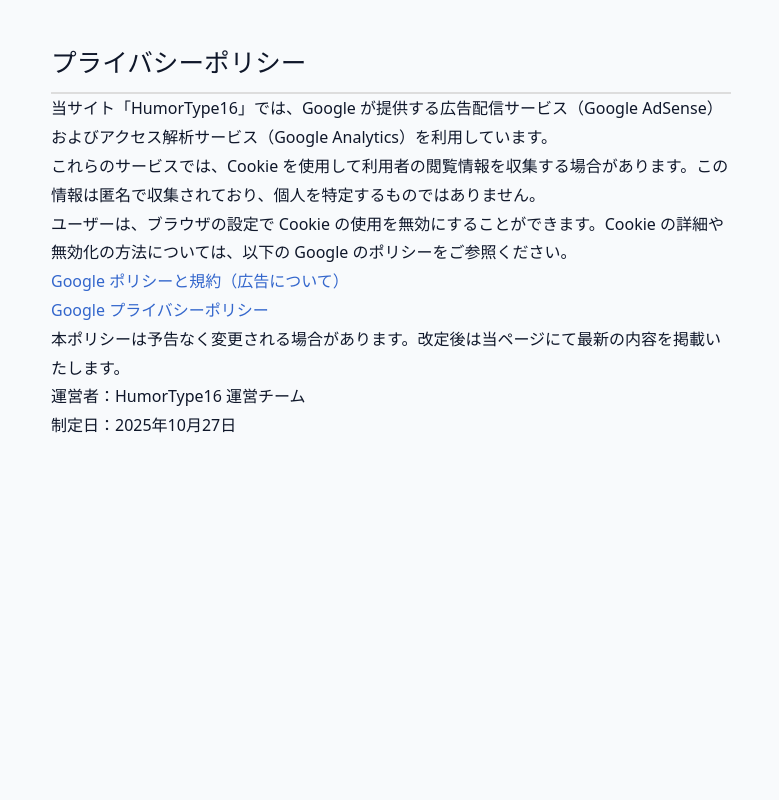
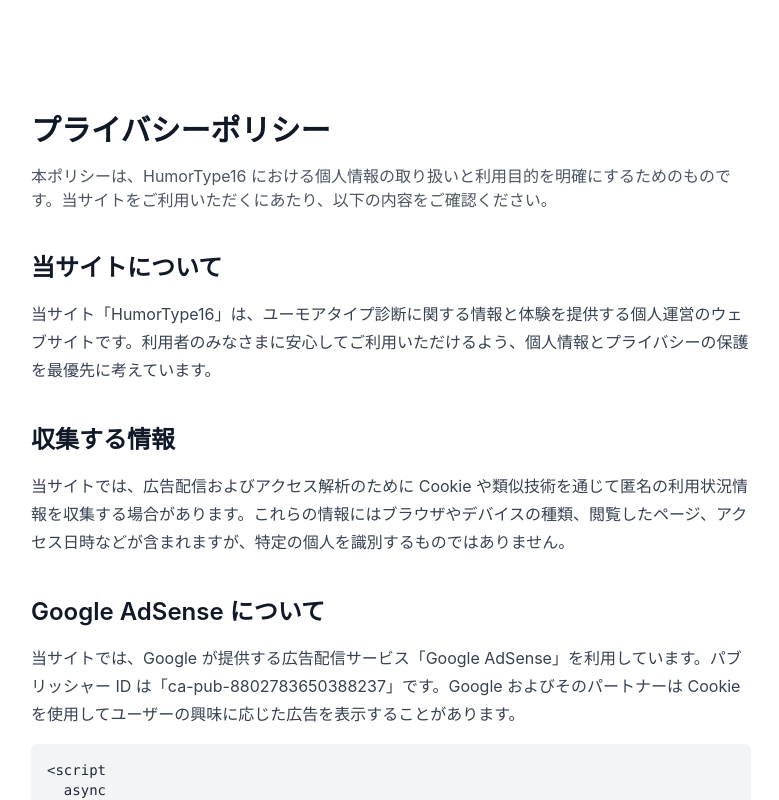
Before and after one commit to heyr0702-mmm/HumorType16, a Next.js app: page /privacy in a window 1280 px wide. Shown: the top 800 px of the page, without its empty margins (249-1028 px from the left). Built offline with nearby package versions, Linux system fonts and the light colour scheme; no server answers.

Commit message:
Update privacy policy page content

```diff
--- a/pages/privacy.tsx
+++ b/pages/privacy.tsx
@@ -1,68 +1,99 @@
 import Head from "next/head";
+
+const sections = [
+  {
+    id: "about",
+    title: "当サイトについて",
+    body: (
+      <p className="leading-7 text-gray-700">
+        当サイト「HumorType16」は、ユーモアタイプ診断に関する情報と体験を提供する個人運営のウェブサイトです。利用者のみなさまに安心してご利用いただけるよう、個人情報とプライバシーの保護を最優先に考えています。
+      </p>
+    ),
+  },
+  {
+    id: "collection",
+    title: "収集する情報",
+    body: (
+      <p className="leading-7 text-gray-700">
+        当サイトでは、広告配信およびアクセス解析のために Cookie や類似技術を通じて匿名の利用状況情報を収集する場合があります。これらの情報にはブラウザやデバイスの種類、閲覧したページ、アクセス日時などが含まれますが、特定の個人を識別するものではありません。
+      </p>
+    ),
+  },
+  {
+    id: "adsense",
+    title: "Google AdSense について",
+    body: (
+      <div className="space-y-4 text-gray-700">
+        <p className="leading-7">
+          当サイトでは、Google が提供する広告配信サービス「Google AdSense」を利用しています。パブリッシャー ID は「ca-pub-8802783650388237」です。Google およびそのパートナーは Cookie を使用してユーザーの興味に応じた広告を表示することがあります。
+        </p>
+        <pre className="whitespace-pre-wrap rounded-md bg-gray-100 p-4 text-sm font-mono text-gray-800">
+{`<script
+  async
+  src="https://pagead2.googlesyndication.com/pagead/js/adsbygoogle.js?client=ca-pub-8802783650388237"
+  crossorigin="anonymous"></script>`}
+        </pre>
+        <p className="leading-7">
+          広告設定は Google の広告設定ページで無効化できます。詳細は Google 広告ポリシーをご確認ください。
+        </p>
+      </div>
+    ),
+  },
+  {
+    id: "analytics",
+    title: "Google Analytics について",
+    body: (
+      <p className="leading-7 text-gray-700">
+        当サイトではアクセス解析のために「Google Analytics」を利用しています。計測 ID は「G-EV89MLXEXB」です。Google Analytics は Cookie を利用して利用者の行動を分析し、サイト改善のための統計情報として使用します。この情報は匿名で収集され、個人を特定する目的では利用されません。
+      </p>
+    ),
+  },
+  {
+    id: "cookie",
+    title: "Cookie について",
+    body: (
+      <p className="leading-7 text-gray-700">
+        Cookie は、利用者がサイトを訪問した際にブラウザへ保存される小さなデータファイルです。利用者はブラウザの設定から Cookie を無効化したり、保存済みの Cookie を削除することができます。Cookie を無効化した場合、当サイトの一部機能が利用できなくなる可能性がありますのでご了承ください。
+      </p>
+    ),
+  },
+  {
+    id: "contact",
+    title: "お問い合わせ先",
+    body: (
+      <p className="leading-7 text-gray-700">
+        プライバシーに関するご質問やお問い合わせは、humortype16.info@gmail.com までメールでご連絡ください。迅速な回答に努めますが、返信までに数日かかる場合があります。
+      </p>
+    ),
+  },
+];
 
 const PrivacyPage = () => {
   return (
     <>
       <Head>
         <title>プライバシーポリシー | HumorType16</title>
-        <meta name="viewport" content="width=device-width, initial-scale=1" />
+        <meta name="description" content="HumorType16 のプライバシーポリシー" />
       </Head>
-      <main className="privacy">
-        <h1>プライバシーポリシー</h1>
-
-        <p>
-          当サイト「HumorType16」では、Google が提供する広告配信サービス（Google AdSense）およびアクセス解析サービス（Google Analytics）を利用しています。
-        </p>
-
-        <p>
-          これらのサービスでは、Cookie を使用して利用者の閲覧情報を収集する場合があります。この情報は匿名で収集されており、個人を特定するものではありません。
-        </p>
-
-        <p>
-          ユーザーは、ブラウザの設定で Cookie の使用を無効にすることができます。Cookie の詳細や無効化の方法については、以下の Google のポリシーをご参照ください。
-        </p>
-
-        <ul>
-          <li>
-            <a href="https://policies.google.com/technologies/ads?hl=ja" target="_blank" rel="noreferrer">
-              Google ポリシーと規約（広告について）
-            </a>
-          </li>
-          <li>
-            <a href="https://policies.google.com/privacy?hl=ja" target="_blank" rel="noreferrer">
-              Google プライバシーポリシー
-            </a>
-          </li>
-        </ul>
-
-        <p>本ポリシーは予告なく変更される場合があります。改定後は当ページにて最新の内容を掲載いたします。</p>
-
-        <p>
-          運営者：HumorType16 運営チーム
-          <br />
-          制定日：2025年10月27日
-        </p>
+      <main className="min-h-screen bg-white py-16">
+        <div className="max-w-3xl mx-auto px-6 py-12">
+          <h1 className="text-3xl font-semibold text-gray-900">プライバシーポリシー</h1>
+          <p className="mt-4 text-gray-600">
+            本ポリシーは、HumorType16 における個人情報の取り扱いと利用目的を明確にするためのものです。当サイトをご利用いただくにあたり、以下の内容をご確認ください。
+          </p>
+          <div className="mt-10 space-y-10">
+            {sections.map((section) => (
+              <section key={section.id} className="space-y-4">
+                <h2 className="text-2xl font-semibold text-gray-900">{section.title}</h2>
+                {section.body}
+              </section>
+            ))}
+          </div>
+          <p className="mt-12 text-sm text-gray-500">
+            制定日：2025年10月27日 ／ 最終更新日：2025年10月27日
+          </p>
+        </div>
       </main>
-
-      <style jsx>{`
-        .privacy {
-          font-family: system-ui, -apple-system, sans-serif;
-          max-width: 720px;
-          margin: 40px auto;
-          line-height: 1.8;
-          padding: 0 20px;
-        }
-
-        .privacy h1 {
-          font-size: 1.6rem;
-          border-bottom: 2px solid #ddd;
-          padding-bottom: 0.4rem;
-        }
-
-        .privacy a {
-          color: #3366cc;
-        }
-      `}</style>
     </>
   );
 };
```
